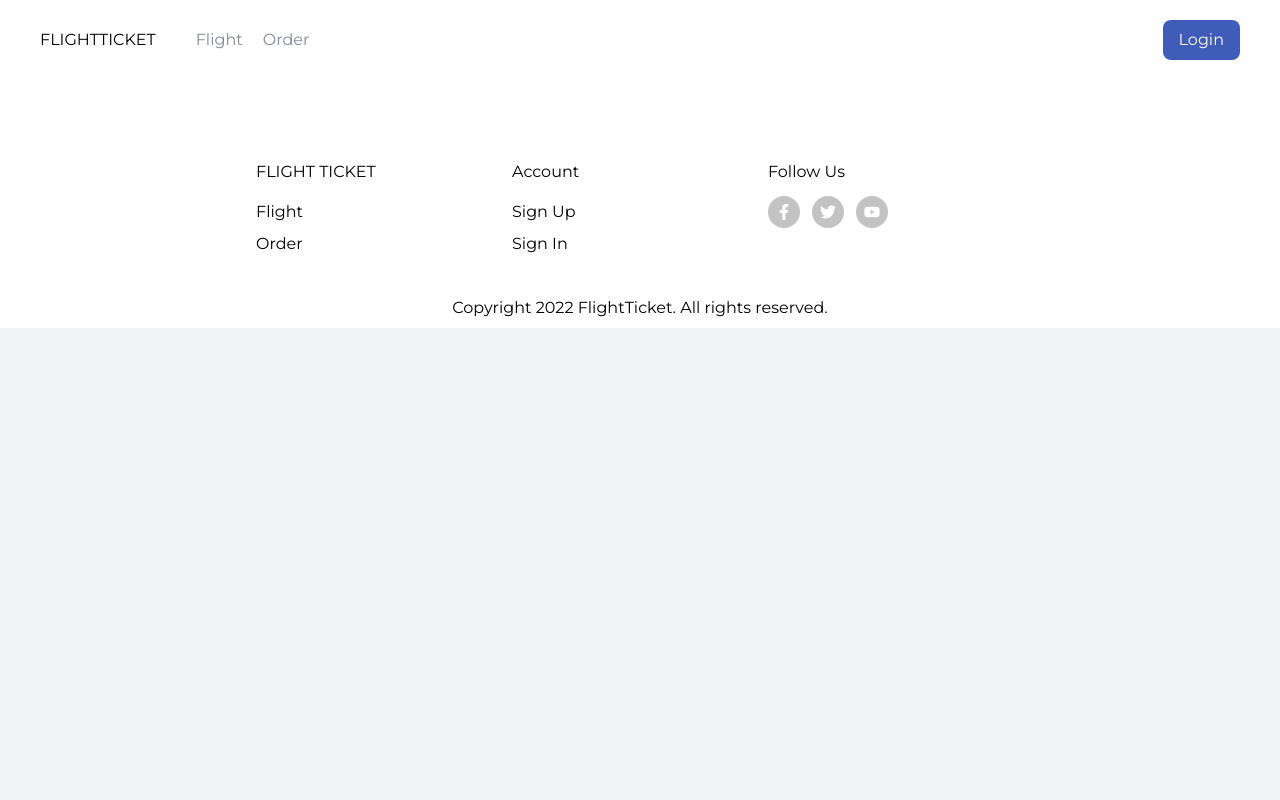
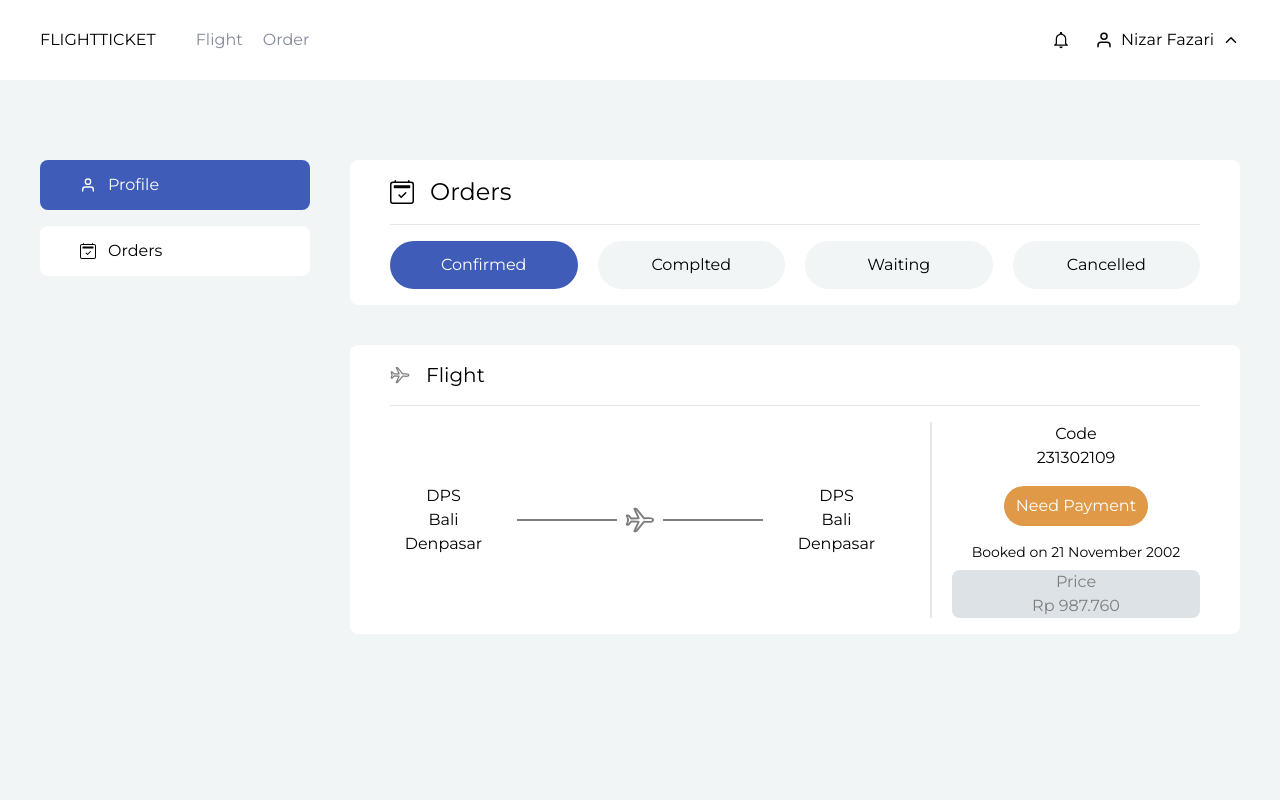
Before and after one commit to Travelwind-BA4/FE-Travelwind, a React (Create React App) app: page /account/orders in a window 1280 px wide. Shown: the top 800 px of the page. Built offline with nearby package versions, Linux system fonts and the light colour scheme.

Commit message:
membuat profile page yang di dalamnya ada order dan profil component

```diff
--- a/src/components/Navbar/Navbar.jsx
+++ b/src/components/Navbar/Navbar.jsx
@@ -1,12 +1,19 @@
-import React from "react";
+import React, { useState } from "react";
 import Button1 from "../Buttons/Button1";
-
+import { FiChevronDown, FiUser } from "react-icons/fi";
+import { IoMdNotificationsOutline } from "react-icons/io";
+import { useNavigate } from "react-router-dom";
 const Navbar = () => {
+  const [profile, setProfile] = useState(false);
+  const [notif, setNotif] = useState(false);
+  const navigate = useNavigate();
   return (
     <nav className="bg-[#fff]">
       <div className="flex justify-between container mx-auto px-10 h-20 items-center">
         <div className="flex justify-between items-center">
-          <h1 className="cursor-pointer">FLIGHTTICKET</h1>
+          <h1 className="cursor-pointer" onClick={() => navigate("/")}>
+            FLIGHTTICKET
+          </h1>
           <ul className="nav-right flex gap-x-5 m-0 items-center pl-10 text-[#848a9a] ">
             <li className="cursor-pointer">
               <a className="">Flight</a>
@@ -16,8 +23,33 @@ const Navbar = () => {
             </li>
           </ul>
         </div>
-        <div>
-          <Button1 name="Login" style="rounded-lg" style2="rounded-lg" />
+        <div className="flex items-center ">
+          <div className="hidden">
+            <Button1 name="Login" style="rounded-lg" style2="rounded-lg" />
+          </div>
+          <div className="relative">
+            <div className="mr-3 text-xl cursor-pointer" onClick={() => setNotif(!notif)}>
+              <IoMdNotificationsOutline />
+            </div>
+            <div className={`absolute top-14 right-2 z-10 bg-[#fff] ${notif ? "min-w-[200px]" : "w-0 overflow-hidden"}`}>Order Masuk</div>
+          </div>
+          <div className="relative profil">
+            <div className="flex items-center ml-3 cursor-pointer" onClick={() => setProfile(!profile)}>
+              <FiUser className="text-lg" />
+              <span className="px-2">Nizar Fazari</span>
+              <FiChevronDown className={`text-lg transition-all ease-in-out duration-500  ${profile ? "rotate-0" : "rotate-180"}`} />
+            </div>
+            <div className={` absolute top-14 z-10 bg-[#fff] transition-all ease-in-out duration-500 ${profile ? "w-full" : "w-0 overflow-hidden"}`}>
+              <ul className="pl-3">
+                <li className="my-2 cursor-pointer" onClick={() => navigate("/account/profile")}>
+                  Profile
+                </li>
+                <li className="my-2 cursor-pointer" onClick={() => navigate("/account/orders")}>
+                  Order List
+                </li>
+              </ul>
+            </div>
+          </div>
         </div>
       </div>
     </nav>
--- /dev/null
+++ b/src/components/Profil/Orders.jsx
@@ -0,0 +1,59 @@
+import { BsCalendar2Check } from "react-icons/bs";
+import { IoAirplaneOutline } from "react-icons/io5";
+const Orders = () => {
+  return (
+    <div>
+      <div className="bg-[#fff] px-10 py-4 rounded-lg ">
+        <div>
+          <h1 className="flex items-center text-2xl ">
+            <BsCalendar2Check className="mr-4" /> Orders
+          </h1>
+          <hr className="my-4" />
+          <div className="">
+            <div className="grid grid-cols-2 lg:grid-cols-4 gap-5">
+              <button className="px-4 py-3 bg-[#3e5cb8] rounded-full text-white">Confirmed</button>
+              <button className="px-4 py-3 bg-[#f1f5f5] rounded-full ">Complted</button>
+              <button className="px-4 py-3 bg-[#f1f5f5] rounded-full ">Waiting</button>
+              <button className="px-4 py-3 bg-[#f1f5f5] rounded-full ">Cancelled</button>
+            </div>
+          </div>
+        </div>
+      </div>
+      <div className="bg-[#fff] px-10 py-4 mt-10 rounded-lg">
+        <h1 className="flex items-center text-xl ">
+          <IoAirplaneOutline className="mr-4 text-[#7d7d7f]" /> Flight
+        </h1>
+        <hr className="my-4" />
+        <div className="block lg:grid grid-cols-3 ">
+          <div className="col-span-2 lg:mr-10 flex items-center justify-center">
+            <div className="text-center">
+              <h1>DPS</h1>
+              <p>Bali Denpasar</p>
+            </div>
+            <div className="lg:flex grid items-center mx-5">
+              <div className="max-w-[50px] xl:min-w-[100px] h-0.5 bg-[#7d7d7f] mx-auto px-10"></div>
+              <IoAirplaneOutline className="mx-2 text-[#7d7d7f] text-3xl" />
+              <div className="max-w-[50px] xl:min-w-[100px] h-0.5 bg-[#7d7d7f] mx-auto px-10"></div>
+            </div>
+            <div className="text-center">
+              <h1>DPS</h1>
+              <p>Bali Denpasar</p>
+            </div>
+          </div>
+          <div className="text-center lg:border-l-2 lg:pl-5">
+            <h1> Code</h1>
+            <p>231302109</p>
+            <button className="px-3 py-2 bg-[#DF9947] rounded-full text-white my-4">Need Payment</button>
+            <p className="mb-2 text-[12px] xl:text-sm">Booked on 21 November 2002</p>
+            <div className="bg-[#dce2e5] rounded-lg text-[#7d7d7f]">
+              <h1>Price</h1>
+              <span>Rp 987.760</span>
+            </div>
+          </div>
+        </div>
+      </div>
+    </div>
+  );
+};
+
+export default Orders;
--- /dev/null
+++ b/src/components/Profil/Profil.jsx
@@ -0,0 +1,41 @@
+import { FiUser } from "react-icons/fi";
+const Profil = () => {
+  return (
+    <div className="bg-[#fff] px-10 py-4 rounded-lg ">
+      <div>
+        <h1 className="flex items-center text-2xl ">
+          <FiUser className="mr-4" /> Profile
+        </h1>
+        <hr className="my-4" />
+        <div className="flex flex-col gap-y-3">
+          <div className="">
+            <h1 className="text-[#a5a5a8] mb-1">Name</h1>
+            <p>Muhammad Nizar Fazari</p>
+          </div>
+          <div className="grid grid-cols-2">
+            <div className="col-span-1">
+              <h1 className="text-[#a5a5a8] mb-1">Mobile Phone</h1>
+              <p>021301203</p>
+            </div>
+            <div className="col-span-1">
+              <h1 className="text-[#a5a5a8] mb-1">Email</h1>
+              <p>test@gmail.com</p>
+            </div>
+          </div>
+          <div className="grid grid-cols-2">
+            <div className="col-span-1">
+              <h1 className="text-[#a5a5a8] mb-1">Gender</h1>
+              <p>Laki - laki</p>
+            </div>
+            <div className="col-span-1">
+              <h1 className="text-[#a5a5a8] mb-1">Nationality</h1>
+              <p>Indonesia</p>
+            </div>
+          </div>
+        </div>
+      </div>
+    </div>
+  );
+};
+
+export default Profil;
--- /dev/null
+++ b/src/pages/Profilpage.jsx
@@ -0,0 +1,41 @@
+import { FiUser } from "react-icons/fi";
+import { BsCalendar2Check } from "react-icons/bs";
+import Profil from "../components/Profil/Profil";
+import { useLocation, useNavigate } from "react-router-dom";
+import Orders from "../components/Profil/Orders";
+
+const Profilpage = () => {
+  const navigate = useNavigate();
+  const params = useLocation().pathname.split("/")[2];
+
+  return (
+    <div className="h-screen">
+      <div className="container mx-auto px-10 lg:grid grid-cols-4 block mt-20 gap-x-10">
+        <aside className="col-span-1 flex flex-col gap-y-4 mb-5">
+          <div className="bg-[#3e5cb8] text-white lg:max-w-[300px] rounded-lg cursor-pointer" onClick={() => navigate("/account/profile")}>
+            <h2 className="flex items-center pl-10 h-full min-h-[50px]">
+              <FiUser className="mr-3" /> Profile
+            </h2>
+          </div>
+          <div className="bg-[#fff] text-[#000] lg:max-w-[300px] rounded-lg cursor-pointer" onClick={() => navigate("/account/orders")}>
+            <h2 className="flex items-center pl-10  h-full min-h-[50px]">
+              <BsCalendar2Check className="mr-3" /> Orders
+            </h2>
+          </div>
+        </aside>
+        <div className="col-span-3">{profileChange(params)}</div>
+      </div>
+    </div>
+  );
+};
+
+const profileChange = (params) => {
+  if (params === "profile") {
+    return <Profil />;
+  }
+  if (params === "orders") {
+    return <Orders />;
+  }
+};
+
+export default Profilpage;
--- a/src/routes/index.js
+++ b/src/routes/index.js
@@ -4,6 +4,7 @@ import Footer from "../components/Footer/Footer";
 import Navbar from "../components/Navbar/Navbar";
 import Detailpage from "../pages/Detailpage";
 import Homepage from "../pages/Homepage";
+import Profilpage from "../pages/Profilpage";
 import Resultpage from "../pages/resultPage/Resultpage";
 
 const index = () => {
@@ -14,6 +15,8 @@ const index = () => {
         <Route path="/" element={<Homepage />} />
         <Route path="/result" element={<Resultpage />} />
         <Route path="/flight" element={<Detailpage />} />
+        <Route path="/account/profile" element={<Profilpage />} />
+        <Route path="/account/orders" element={<Profilpage />} />
       </Routes>
       <Footer />
     </div>
```
